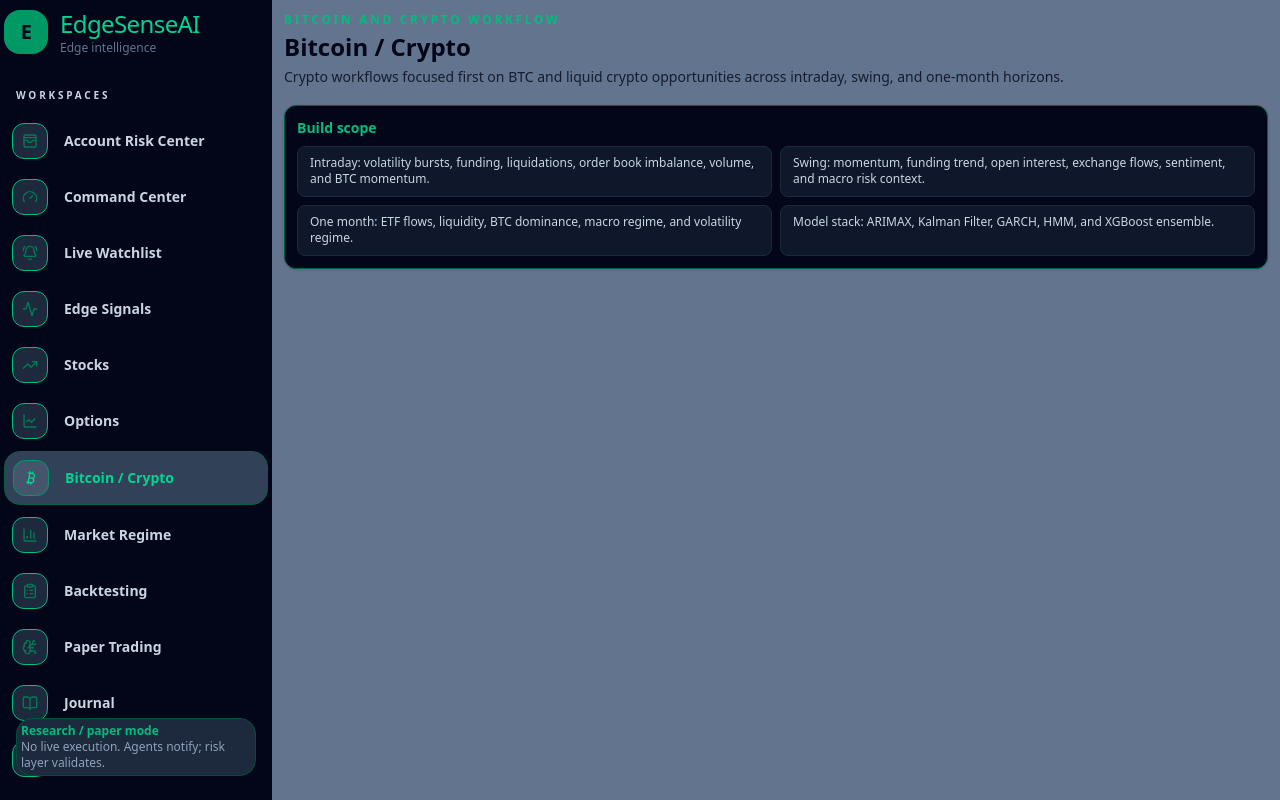
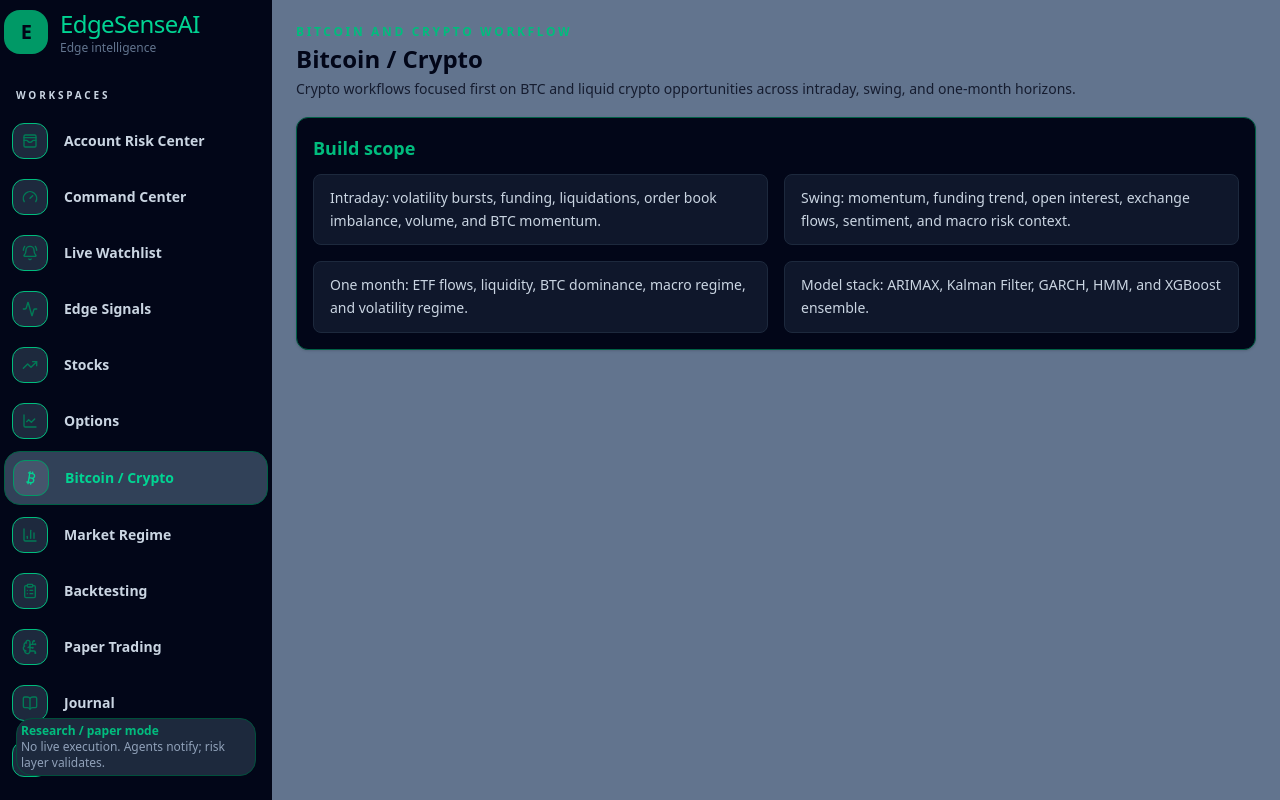
Before and after one commit to ndvictor/EdgeSenseAI, a Next.js app in the folder frontend/: page /crypto in a window 1280 px wide. Built offline with nearby package versions, Linux system fonts and the light colour scheme.

Commit message:
style: widen placeholder layouts

```diff
--- a/frontend/src/components/PlaceholderPage.tsx
+++ b/frontend/src/components/PlaceholderPage.tsx
@@ -12,14 +12,14 @@ export function PlaceholderPage({
   bullets: string[];
 }) {
   return (
-    <div className="min-h-screen bg-slate-500 p-2 lg:p-3">
-      <div className="mx-auto max-w-7xl">
+    <div className="min-h-screen bg-slate-500 p-4 lg:p-6">
+      <div className="mx-auto w-full max-w-[1600px]">
         <PageHeader eyebrow={eyebrow} title={title} description={description} />
-        <div className="rounded-xl border border-emerald-800 bg-slate-950 p-3 shadow-sm">
-          <h2 className="mb-2 text-sm font-semibold text-emerald-500">Build scope</h2>
-          <div className="grid grid-cols-1 gap-2 md:grid-cols-2">
+        <div className="rounded-xl border border-emerald-800 bg-slate-950 p-4 shadow-sm">
+          <h2 className="mb-3 text-lg font-semibold text-emerald-500">Build scope</h2>
+          <div className="grid grid-cols-1 gap-4 md:grid-cols-2">
             {bullets.map((bullet) => (
-              <div key={bullet} className="rounded-lg border border-slate-800 bg-slate-900 px-3 py-2 text-xs leading-snug text-slate-300">
+              <div key={bullet} className="rounded-lg border border-slate-800 bg-slate-900 px-4 py-3 text-sm leading-relaxed text-slate-300">
                 {bullet}
               </div>
             ))}
```
